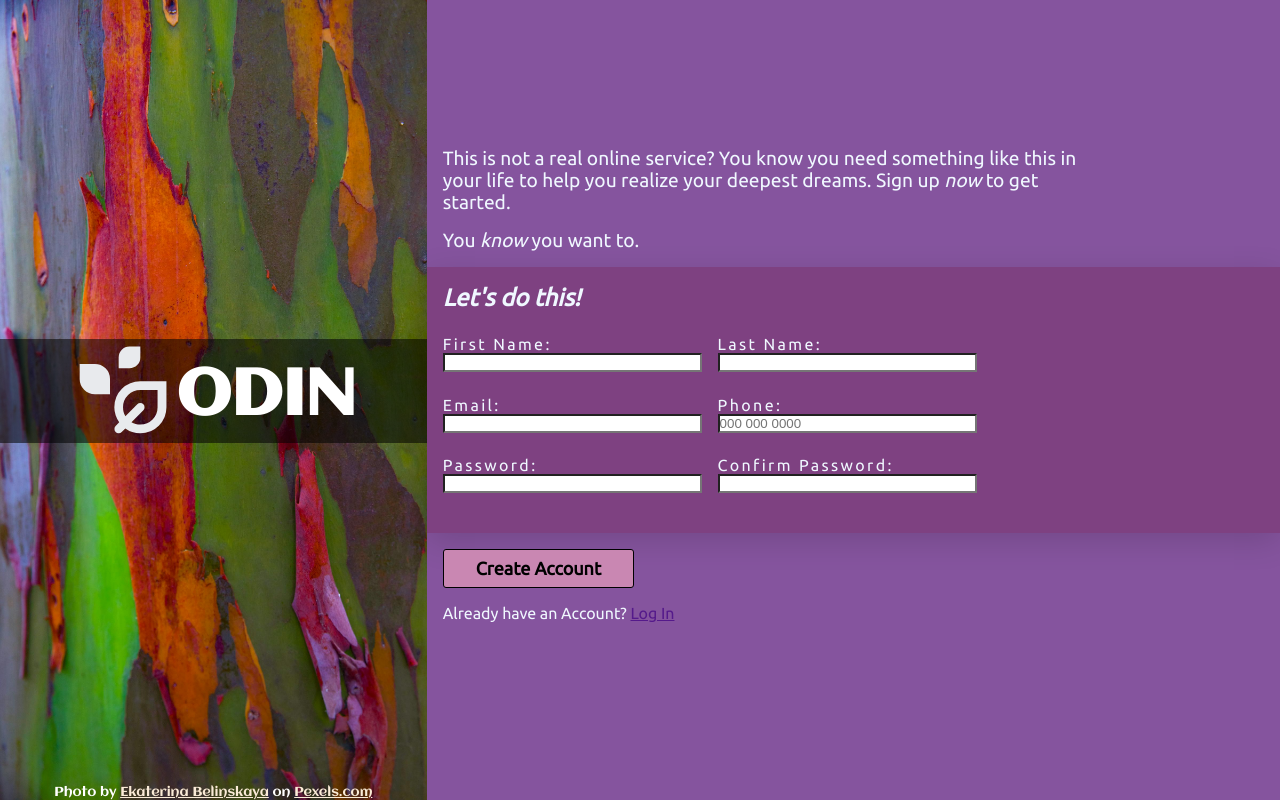
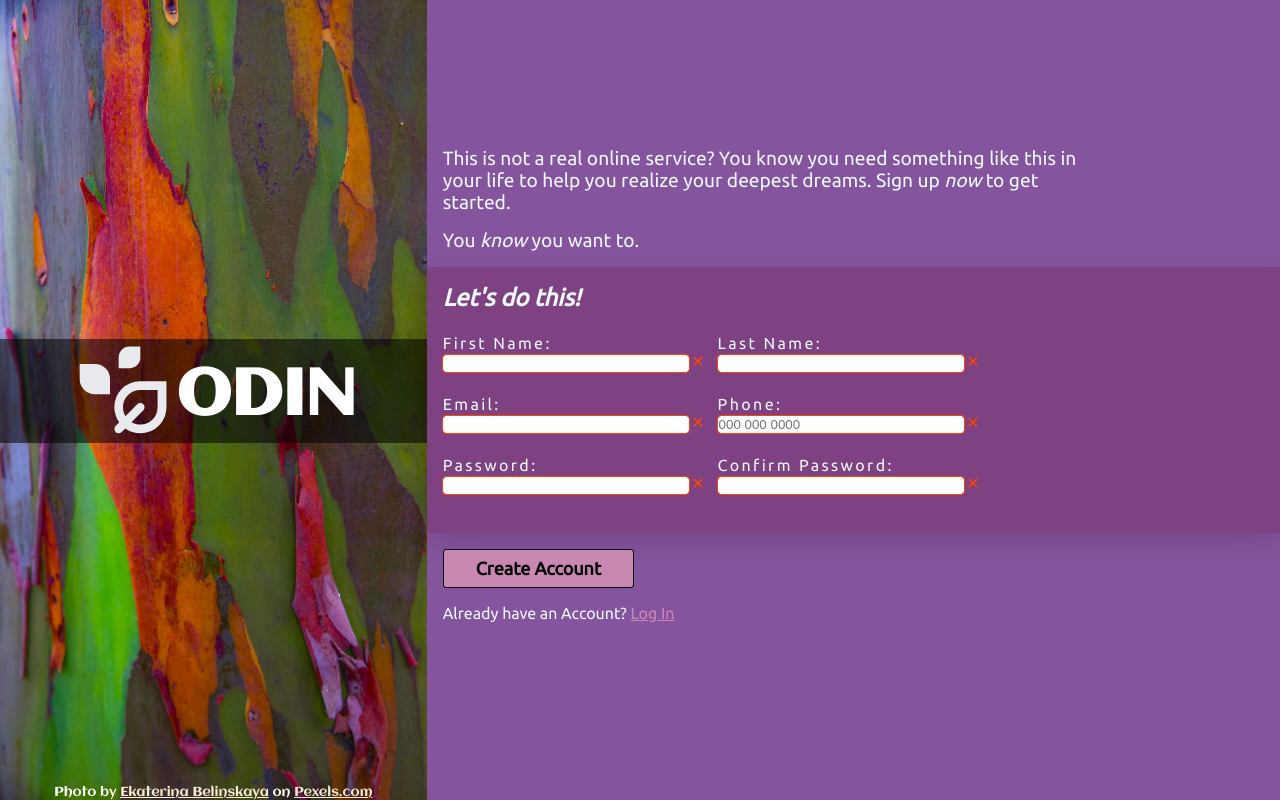
Before and after one commit to gustavords/odin_sign_up_form_0.1, a plain HTML site: page index.html in a window 1280 px wide. Drawn offline with Linux system fonts and the light colour scheme.

Commit message:
Add client-side validation for password-input, add accessibility tags and visual queues for valid and invalid inputs in forms, update README.md

```diff
--- a/css/style.css
+++ b/css/style.css
@@ -127,7 +127,8 @@ form {
     padding: 1rem;
     box-shadow: 0px 8px 30px -1px rgba(0, 0, 0, 0.15);
 }
-.middle>h2{
+
+.middle>h2 {
     font-style: oblique;
 }
 
@@ -144,6 +145,7 @@ form {
     flex: 1;
     display: flex;
     flex-direction: column;
+    gap: .2rem;
 }
 
 .form-col>label {
@@ -155,6 +157,50 @@ form {
     appearance: none;
 
 }
+
+
+.form-error {
+    display: flex;
+    position: relative;
+
+}
+
+.form-element {
+    flex: .95;
+    border: 1px solid white;
+    border-radius: 3px;
+}
+
+.form-element:focus {
+    border: 1px purple solid;
+}
+
+
+.form-element:valid {
+    outline: 1.5px limegreen solid;
+}
+
+
+.form-element:invalid {
+    outline: 1px orangered solid;
+}
+
+.form-accept {
+    position: absolute;
+    left: 96%;
+    bottom: 1px;
+}
+
+.form-element:invalid+.form-accept::before {
+    content: "✕";
+    color: orangered;
+}
+
+.form-element:valid+.form-accept::before {
+    content: "✓";
+    color: limegreen;
+}
+
 
 .bottom {
     padding: 1rem;
@@ -171,7 +217,6 @@ button[type="submit"] {
     border-radius: 3px;
     font-size: large;
     font-weight: 600;
-
 }
 
 
@@ -185,6 +230,20 @@ button[type="submit"]:hover {
 button[type="submit"]:active {
     background-color: #7E4181;
     color: aliceblue;
-    outline:  .5px solid aliceblue;
+    outline: .5px solid aliceblue;
 
 }
+
+.log-in {
+    text-decoration: underline;
+    color: #C987B2;
+}
+
+.log-in:hover {
+    color: purple;
+}
+
+.log-in:active {
+    color: aliceblue;
+
+}
--- a/index.html
+++ b/index.html
@@ -17,52 +17,73 @@
                 <h1>ODIN</h1>
             </div>
         </header>
-        <p>Photo by <a target="_blank" href="https://www.pexels.com/@ekaterinabelinskaya/">Ekaterina Belinskaya</a> on <a target="_blank" href="https://www.pexels.com/photo/multi-colored-abstract-painting-4744831/">Pexels.com</a></p>
+        <p>Photo by <a target="_blank" href="https://www.pexels.com/@ekaterinabelinskaya/">Ekaterina Belinskaya</a> on
+            <a target="_blank"
+                href="https://www.pexels.com/photo/multi-colored-abstract-painting-4744831/">Pexels.com</a>
+        </p>
     </section>
     <main>
         <section class="top">
-            <p>This is not a real online service? You know you need something like this in your life to help you realize your deepest dreams. Sign up <em>now</em> to get started.</p>
+            <p>This is not a real online service? You know you need something like this in your life to help you realize
+                your deepest dreams. Sign up <em>now</em> to get started.</p>
             <p>You <em>know</em> you want to.</p>
         </section>
         <form class="middle" action="" method="post" id="create_user">
             <h2>Let's do this!</h2>
             <div class="form-row">
                 <div class="form-col">
-                    <label for="f_name">First Name:</label>
-                    <input type="text" name="first_name" id="f_name" minlength="2" maxlength="15" pattern="[a-zA-Z\']+" required>
+                    <label for="f_name">First Name: <span aria-label="required"></span></label>
+                    <div class="form-error">
+                        <input type="text" name="first_name" id="f_name" class="form-element" minlength="2"
+                            maxlength="15" pattern="[a-zA-Z]+" required> <span class="form-accept"></span>
+                    </div>
 
                 </div>
                 <div class="form-col">
-                    <label for="l_name">Last Name:</label>
-                    <input type="text" name="last_name" id="l_name" minlength="2" maxlength="15" pattern="[a-zA-Z\']+" >
+                    <label for="l_name">Last Name: <span aria-label="required"></span></label>
+                    <div class="form-error">
+                        <input type="text" name="last_name" id="l_name" class="form-element" minlength="2"
+                            maxlength="15" pattern="[a-zA-Z]+" required> <span class="form-accept"></span>
+                    </div>
                 </div>
             </div>
             <div class="form-row">
                 <div class="form-col">
-                    <label for="email">Email:</label>
-                    <input type="email" name="e-mail" id="email" required>
+                    <label for="email">Email: <span aria-label="required"></span></label>
+                    <div class="form-error">
+                        <input type="email" name="e-mail" id="email" class="form-element" required> <span class="form-accept"></span>
+                    </div>
                 </div>
                 <div class="form-col">
-                    <label for="phone_num">Phone:</label>
-                    <input type="tel" name="phone_number" id="phone_num"  pattern="[0-9]{3} [0-9]{3} [0-9]{4}" placeholder="000 000 0000">
+                    <label for="phone_num">Phone: <span aria-label="required"></span></label>
+                    <div class="form-error">
+                        <input type="tel" name="phone_number" id="phone_num" class="form-element"
+                            pattern="[0-9]{3} [0-9]{3} [0-9]{4}" placeholder="000 000 0000" required> <span class="form-accept"></span>
+                    </div>
                 </div>
             </div>
 
             <div class="form-row">
                 <div class="form-col">
-                    <label for="pw">Password:</label>
-                    <input type="password" name="password" id="pw" required>
+                    <label for="pw">Password: <span aria-label="required"></span></label>
+                    <div class="form-error">
+                        <input type="password" name="password" id="pw" class="form-element"
+                            pattern="^(?=.*?[0-9])(?=.*?[A-Z])(?=.*?[a-z])(?=.*?[^0-9A-Za-z]).{8,32}$" required> <span class="form-accept"></span>
+                    </div>
                 </div>
                 <div class="form-col">
-                    <label for="confirm_pw">Confirm Password:</label>
-                    <input type="password" name="confirm_password" id="confirm_pw" required>
+                    <label for="confirm_pw">Confirm Password: <span aria-label="required"></span></label>
+                    <div class="form-error">
+                        <input type="password" name="confirm_password" id="confirm_pw" class="form-element"
+                            pattern="^(?=.*?[0-9])(?=.*?[A-Z])(?=.*?[a-z])(?=.*?[^0-9A-Za-z]).{8,32}$" required> <span class="form-accept"></span>
+                    </div>
                 </div>
             </div>
         </form>
 
         <section class="bottom">
             <button type="submit" form="create_user"> Create Account</button>
-            <p>Already have an Account? <a href="">Log In</a></p>
+            <p>Already have an Account? <a href="" class="log-in">Log In</a></p>
         </section>
 
     </main>
```
Also changed, not shown: 1 other file.
